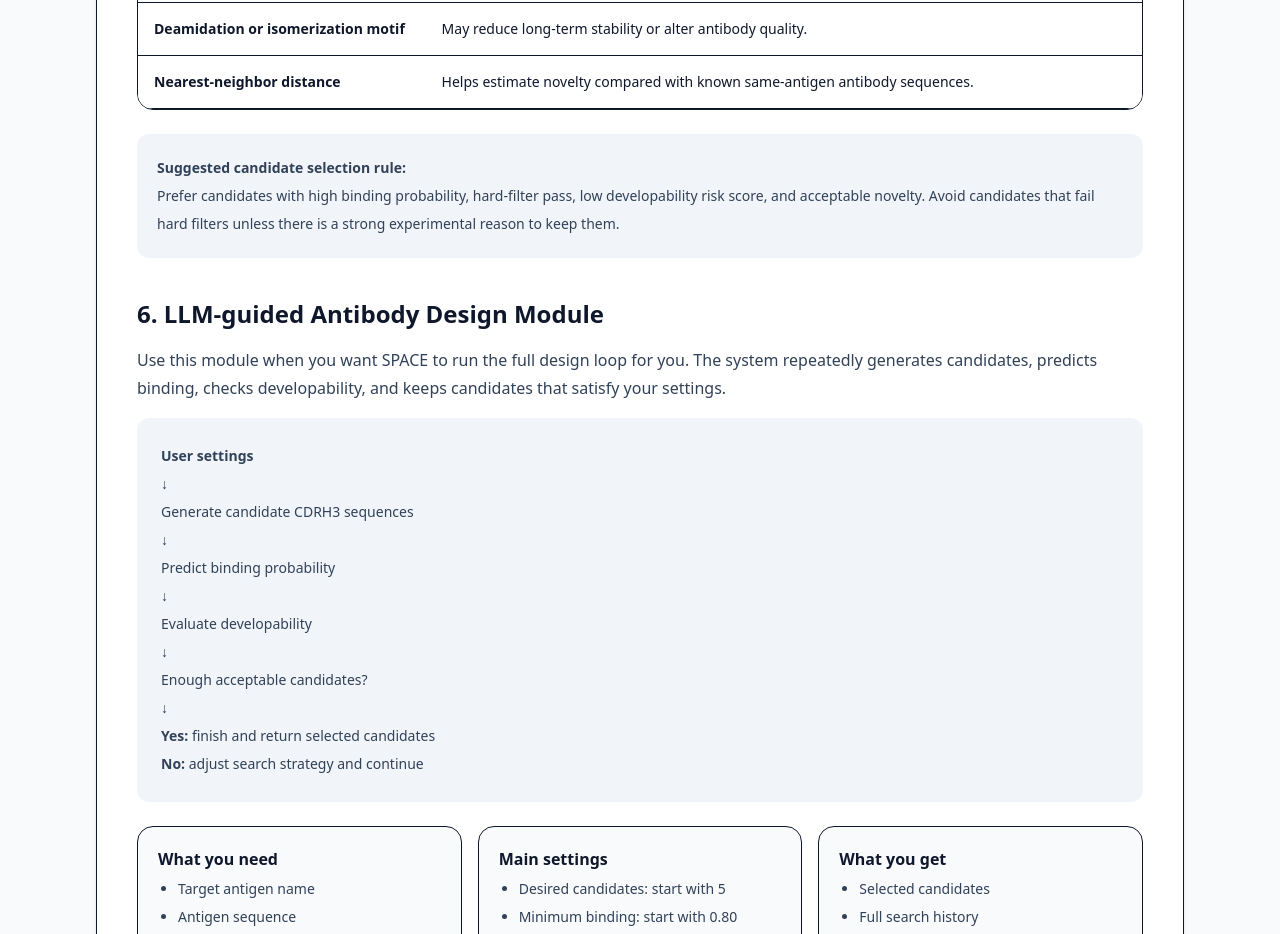
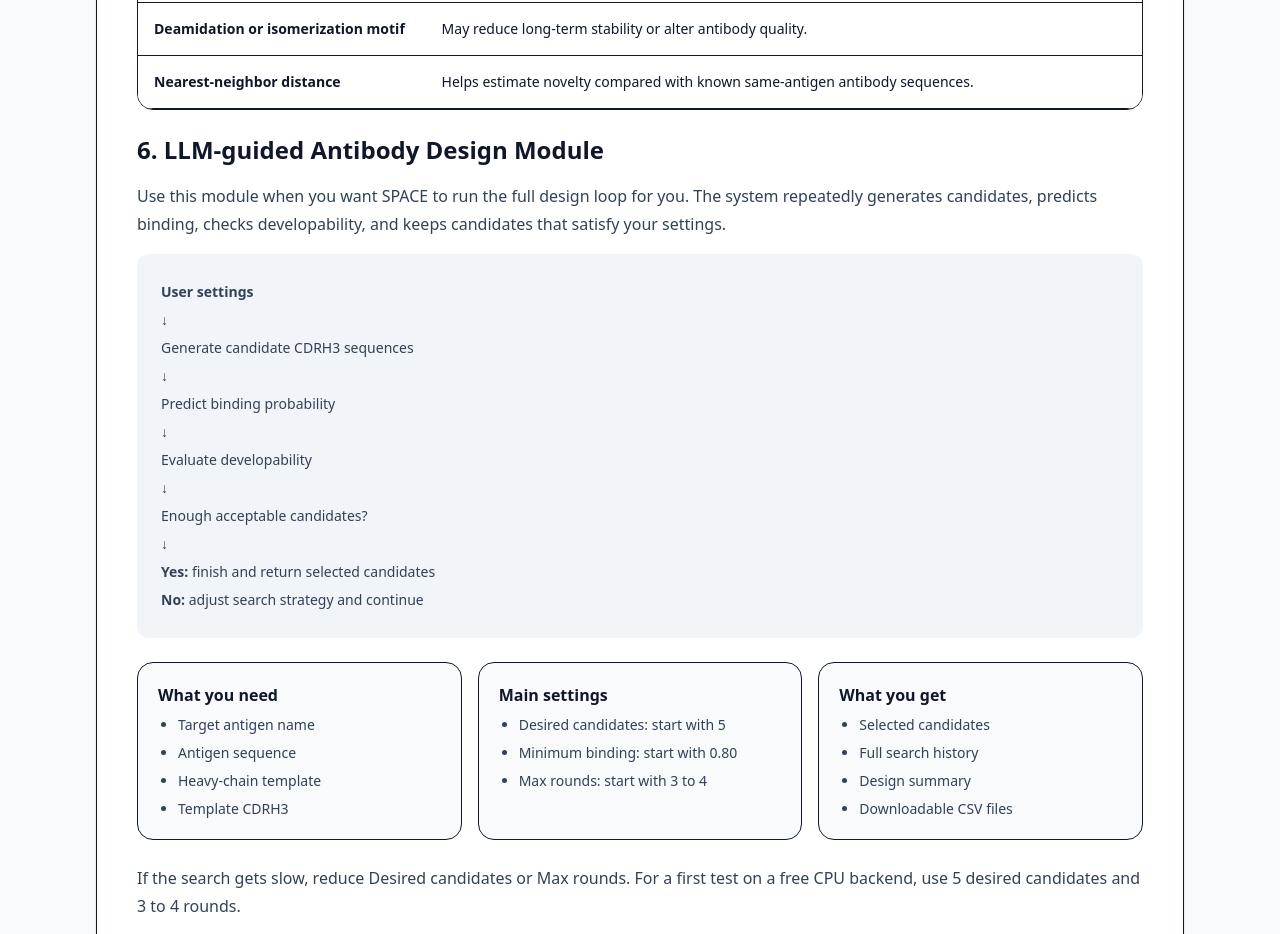
Before and after one commit to Fanxu-alt/Antibody-Design, a Next.js app in the folder frontend/: page /help in a window 1280 px wide. Shown: the part 3540-4474 px from the top of the page. Built offline with nearby package versions, Linux system fonts and the light colour scheme; no server answers.

Commit message:
Update page.tsx

```diff
--- a/frontend/app/help/page.tsx
+++ b/frontend/app/help/page.tsx
@@ -436,15 +436,6 @@ export default function HelpPage() {
             </table>
           </div>
 
-          <div className="mb-10 rounded-xl bg-slate-100 p-5 text-sm leading-7 text-slate-700">
-            <strong>Suggested candidate selection rule:</strong>
-            <br />
-            Prefer candidates with high binding probability, hard-filter pass,
-            low developability risk score, and acceptable novelty. Avoid
-            candidates that fail hard filters unless there is a strong
-            experimental reason to keep them.
-          </div>
-
           <h2 id="llm-guided-design" className="mb-4 scroll-mt-28 text-2xl font-bold">
             6. LLM-guided Antibody Design Module
           </h2>
```
